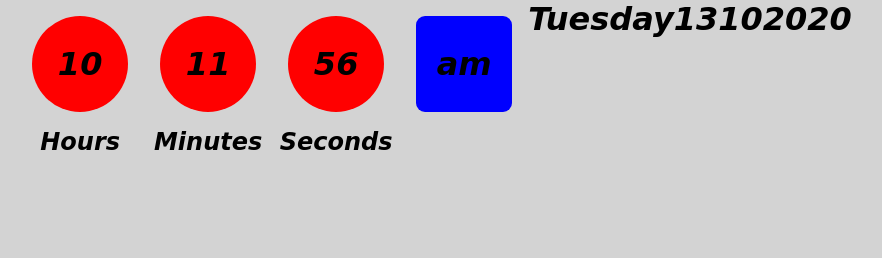
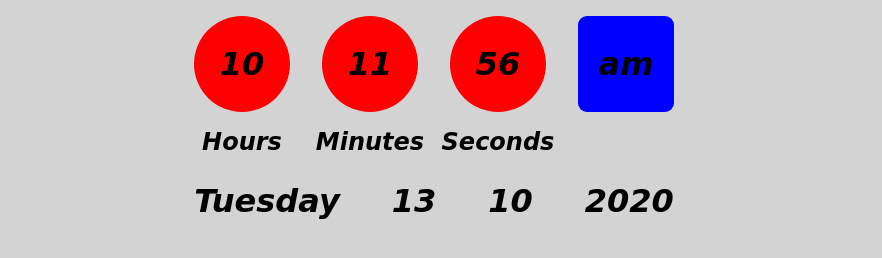
Before and after one commit to Divyanshi-Bansal/Digital_Clock, a plain HTML site: page index.html in a window 1280 px wide. Shown: the whole page, without its empty margins (206-1088 px from the left). Drawn offline with Linux system fonts and the light colour scheme.

```diff
--- a/index.css
+++ b/index.css
@@ -38,3 +38,13 @@ body{
     align-items: center;
     border-radius: 9px;
 }
+
+.container2{
+    display: flex;
+    flex-wrap: wrap;
+    justify-content: center;
+}
+.box1{
+    padding: 1em;
+    margin: 10px;
+}
--- a/index.html
+++ b/index.html
@@ -31,9 +31,13 @@
                     <h1 id="not">1</h1>
                 </div>
             </div>
+        </div>
 
+        <div class="container2">
             <div class="box1">
+                <div class="day">
                     <h1 id="day">3</h1>
+                </div>
             </div>
             <div class="box1">
                 <div class="date">
```
Lines whose indentation alone changed are shown as unchanged.
